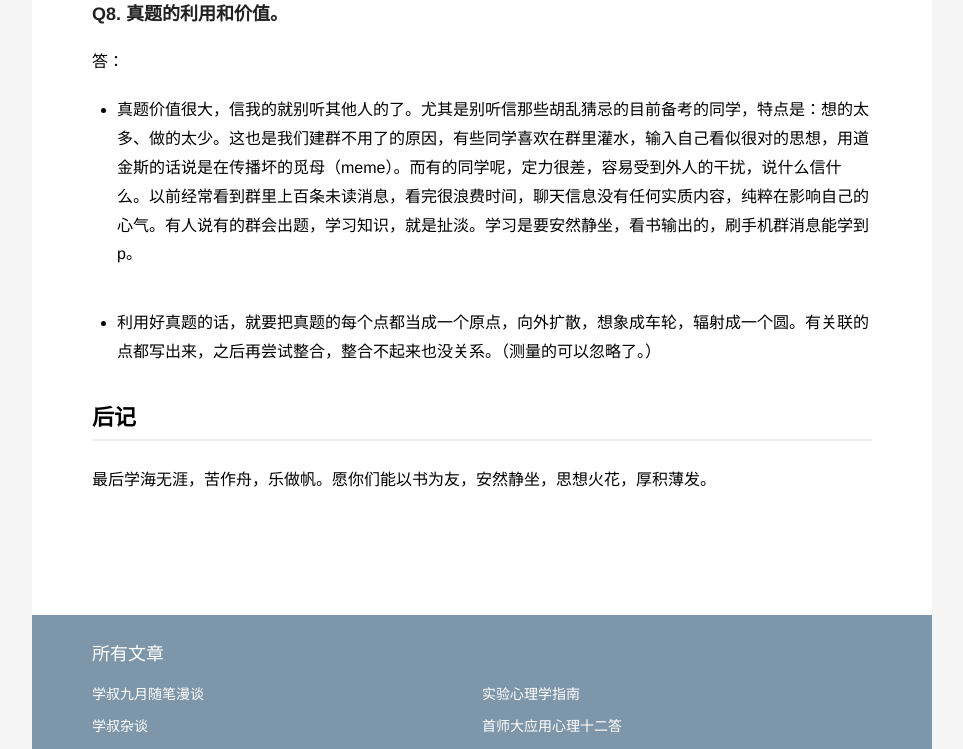
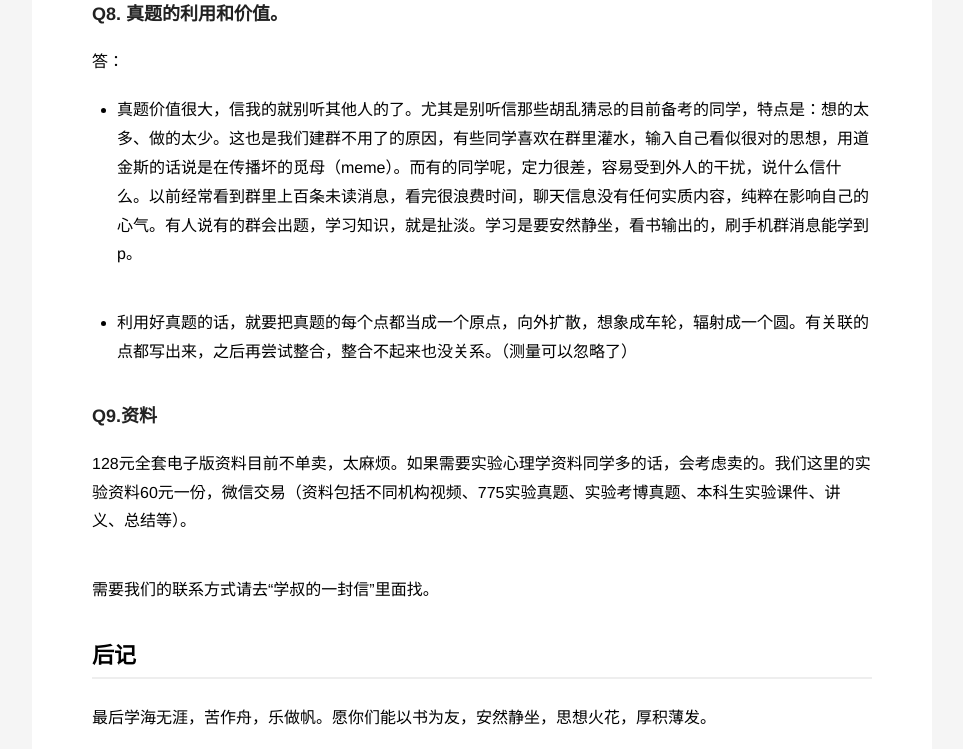
Before and after one commit to zapp926/cnu.github.io, a Jekyll site: the page built from _posts/2018-09-02-thoughts.md, in a window 1280 px wide and 1400 px high, scrolled down 3805 px. Shown: the top 749 px of the window, without its empty margins (158-1121 px from the left). Built offline with Jekyll 4.4.1, drawn with Linux system fonts in a browser that asks for light colours; some of the changed text lies outside the part shown.

Commit message:
add blog

```diff
--- a/_posts/2018-09-02-thoughts.md
+++ b/_posts/2018-09-02-thoughts.md
@@ -1,6 +1,6 @@
 ---
 layout:     post
-title:  学叔九月随笔漫谈
+title:  学叔九月想对你们说
 category: blog
 description:  现在长辈有毒，教育制度有毒，社会有毒，希望大家能培养出独立的思想。
 ---
@@ -87,7 +87,7 @@ description:  现在长辈有毒，教育制度有毒，社会有毒，希望大
 
 ### Q6. 实验心理学考博真题资料。
 
-答：说到做到，真题给你们放到**初试资料_201809更新**那个百度云文件夹里了。购买过全套电子版的同学去提取吧！这个没有答案，别找我要答案了，查资料去做吧！
+答：说到做到，真题给你们放到*初试资料_201809更新*那个百度云文件夹里了。购买过全套电子版的同学去提取吧！这个没有答案，别找我要答案了，查资料去做吧！
 
 这么长时间了，有同学还不知道怎么提取，教最后一次。
 （具体方法：以手机百度网盘为例，点开手机底部的分享，找到咱两以前的对话，点开我分享给你的那个文件夹，刷新下就都能看到的）
@@ -102,10 +102,17 @@ description:  现在长辈有毒，教育制度有毒，社会有毒，希望大
 
 * 真题价值很大，信我的就别听其他人的了。尤其是别听信那些胡乱猜忌的目前备考的同学，特点是：想的太多、做的太少。这也是我们建群不用了的原因，有些同学喜欢在群里灌水，输入自己看似很对的思想，用道金斯的话说是在传播坏的觅母（meme）。而有的同学呢，定力很差，容易受到外人的干扰，说什么信什么。以前经常看到群里上百条未读消息，看完很浪费时间，聊天信息没有任何实质内容，纯粹在影响自己的心气。有人说有的群会出题，学习知识，就是扯淡。学习是要安然静坐，看书输出的，刷手机群消息能学到p。
 
-* 利用好真题的话，就要把真题的每个点都当成一个原点，向外扩散，想象成车轮，辐射成一个圆。有关联的点都写出来，之后再尝试整合，整合不起来也没关系。（测量的可以忽略了。）
+* 利用好真题的话，就要把真题的每个点都当成一个原点，向外扩散，想象成车轮，辐射成一个圆。有关联的点都写出来，之后再尝试整合，整合不起来也没关系。（测量可以忽略了）
 
+### Q9.资料
 
+128元全套电子版资料目前不单卖，太麻烦。如果需要实验心理学资料同学多的话，会考虑卖的。我们这里的实验资料60元一份，微信交易（资料包括不同机构视频、775实验真题、实验考博真题、本科生实验课件、讲义、总结等）。
+
+需要我们的联系方式请去“学叔的一封信”里面找。
 
 ## 后记
 
 最后学海无涯，苦作舟，乐做帆。愿你们能**以书为友，安然静坐，思想火花，厚积薄发。**
+
+-----
+![CNUer.jpeg](http://pdsh5ir09.bkt.clouddn.com/CNUer.jpeg "学叔让你加油哦！")
```
